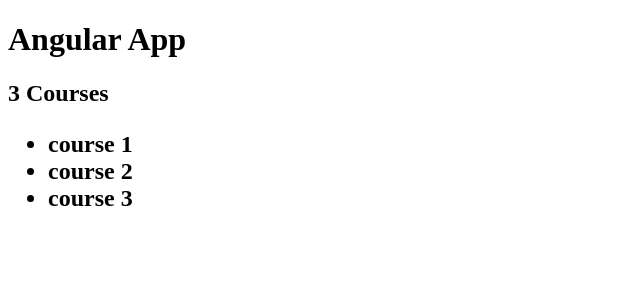
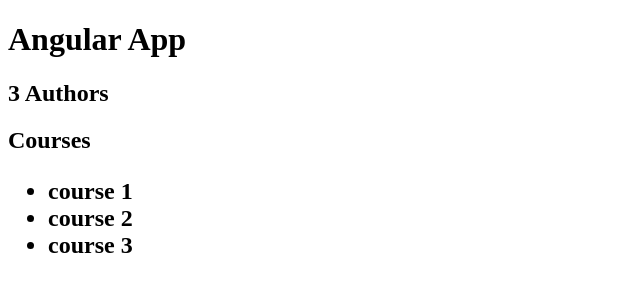
Before and after one commit to pranavbhagwat81/Angular-App, an Angular app: page / in a window 1280 px wide. Shown: the top 300 px of the page, without its empty margins (0-640 px from the left). Built offline with nearby package versions, Linux system fonts and the light colour scheme.

Commit message:
Excercise 1 with AuthorsService and AuthorsComponent

```diff
--- a/src/app/app.component.html
+++ b/src/app/app.component.html
@@ -8,6 +8,7 @@
 <!-- * * * * * * * * * * * * * * * * * * * * * * * * * * * * * * * -->
 
 <h1>Angular App</h1>
+<app-authors-component></app-authors-component>
 <courses></courses>
 
 <!-- * * * * * * * * * * * * * * * * * * * * * * * * * * * * * * * -->
--- a/src/app/app.module.ts
+++ b/src/app/app.module.ts
@@ -5,15 +5,17 @@ import { AppComponent } from './app.component';
 import { CoursesComponent } from './courses.component';
 import { CourseComponentComponent } from './course-component/course-component.component';
 import { CoursesService } from './courses.service';
+import { AuthorsComponentComponent } from './authors-component/authors-component.component';
+import { AuthorsServiceService } from './authors-service.service';
 
 @NgModule({
   declarations: [
-    AppComponent,CoursesComponent, CourseComponentComponent
+    AppComponent,CoursesComponent, CourseComponentComponent, AuthorsComponentComponent
   ],
   imports: [
     BrowserModule
   ],
-  providers: [CoursesService],
+  providers: [CoursesService,AuthorsServiceService],
   bootstrap: [AppComponent]
 })
 export class AppModule { }
--- /dev/null
+++ b/src/app/authors-component/authors-component.component.html
@@ -0,0 +1 @@
+<h2>{{authors.length}} Authors</h2>
--- /dev/null
+++ b/src/app/authors-component/authors-component.component.ts
@@ -0,0 +1,20 @@
+import { Component, OnInit } from '@angular/core';
+import {AuthorsServiceService} from '../authors-service.service'
+
+@Component({
+  selector: 'app-authors-component',
+  templateUrl: './authors-component.component.html',
+  styleUrls: ['./authors-component.component.css']
+})
+export class AuthorsComponentComponent implements OnInit {
+
+  authors = [];
+  constructor(author:AuthorsServiceService) {
+    this.authors = author.getAuthors();
+  }
+
+  ngOnInit(): void {
+  }
+
+
+}
--- /dev/null
+++ b/src/app/authors-service.service.ts
@@ -0,0 +1,14 @@
+import { Injectable } from '@angular/core';
+
+@Injectable({
+  providedIn: 'root'
+})
+export class AuthorsServiceService {
+  authors = [];
+  constructor() {
+    this.authors = ["authors 1","authors 2","authors 3"]  }
+
+    getAuthors(){
+      return this.authors;
+    }
+}
--- a/src/app/courses.component.ts
+++ b/src/app/courses.component.ts
@@ -16,8 +16,7 @@ import {CoursesService} from './courses.service';
     </h2>`
 })
 export class CoursesComponent {
-    title = "";
-    //title = " Courses";
+    title = " Courses";
     courses = [];
     courseCount:number = 0;
 
@@ -28,15 +27,11 @@ export class CoursesComponent {
     }
 
     getTitle(){
-        this.title = this.getCourseCount()+ " Courses";
         return this.title;
-    }
-
-    getCourseCount(){
-        console.log("Im getCourseCount()")
-        return this.courses.length;
     }
 
 
 
+
+
 }
```
Also changed, not shown: src/app/authors-component/authors-component.component.css (added), 2 other files (tests, documents, lock files or other folders).
